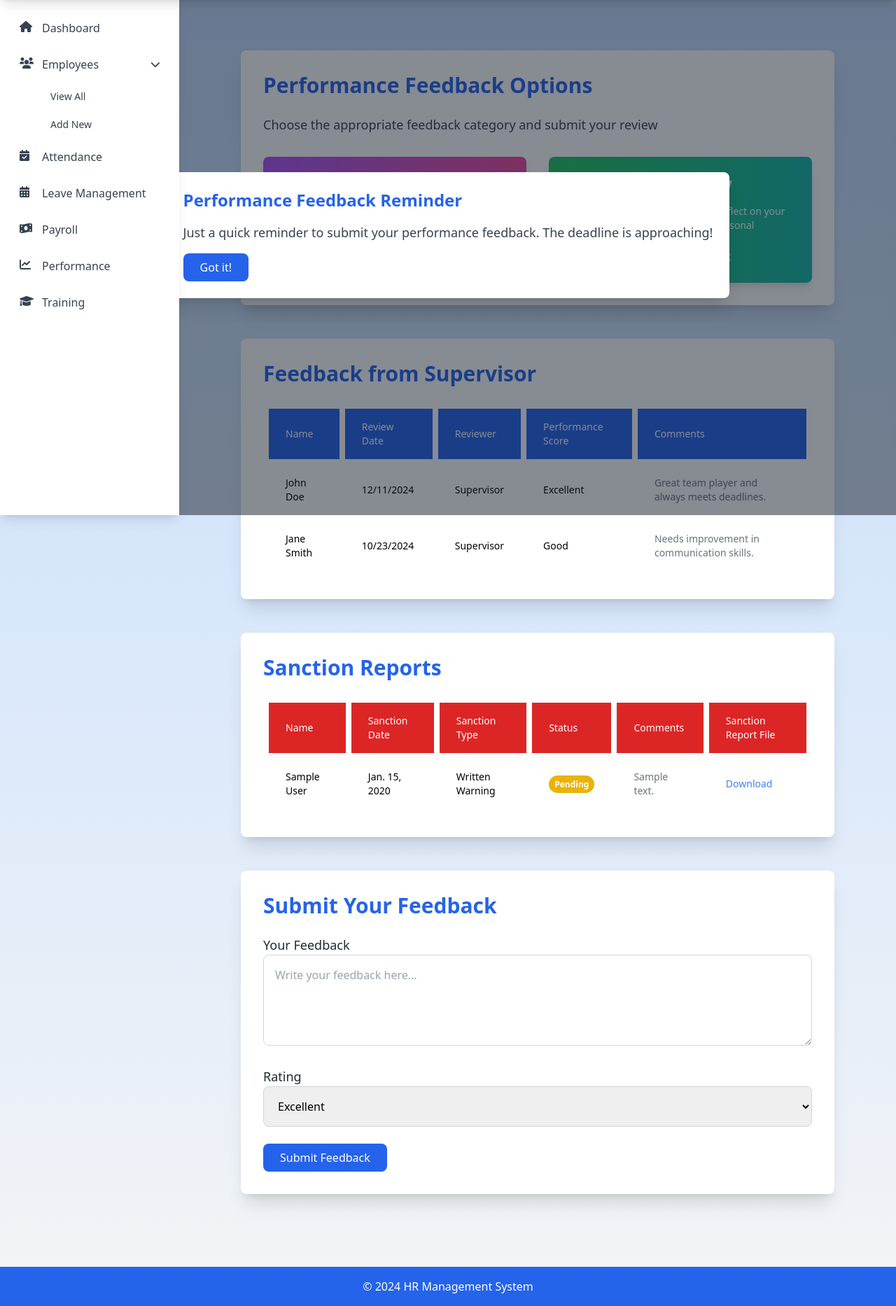
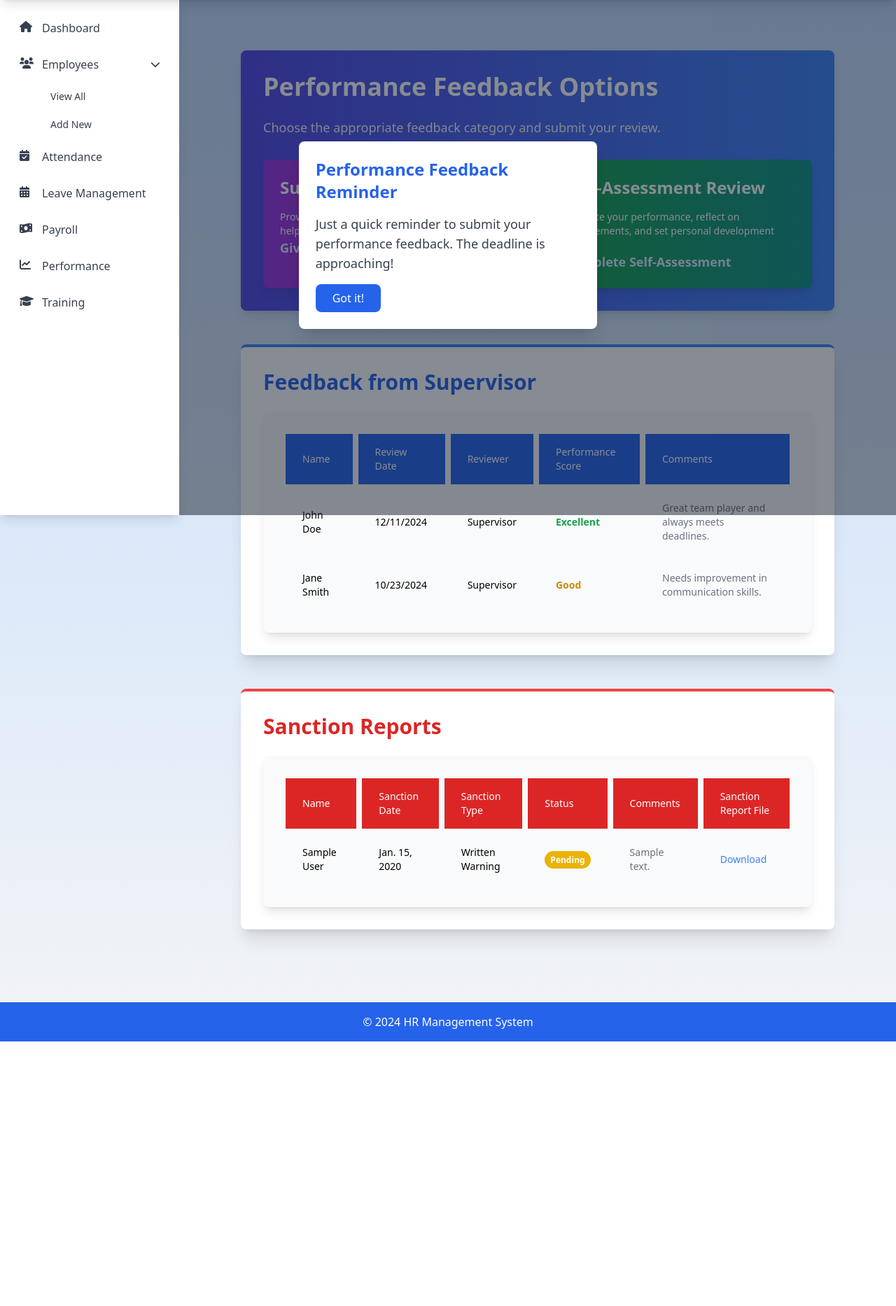
Before and after one commit to katkatty21/HRManagementSystemWeb, a Django app: page /performance_feedback/ in a window 1280 px wide. Shown: the part 64-1930 px from the top of the page at 70% size. After the commit the page ends 1552 px from the top, so only its background shows below. Run offline with Django 5.2, Linux system fonts and the light colour scheme; tables that the repository leaves empty hold one stand-in row (values such as "Sample post"); some libraries are stand-ins or nearby versions.

Commit message:
Sanction report design update

```diff
--- a/hrmanagementsystem/hrmanagement/templates/pages/performance_feedback.html
+++ b/hrmanagementsystem/hrmanagement/templates/pages/performance_feedback.html
@@ -1,4 +1,3 @@
-
 {% extends 'pages/base.html' %}
 
 {% block title %}
@@ -6,38 +5,35 @@ Performance Feedback
 {% endblock %}
 
 {% block content %}
-
-
 <!-- Main Content Section -->
 <div class="container mx-auto mt-12 px-6 lg:px-16">
 
     <!-- Feedback Navigation Section -->
-    <div class="bg-white rounded-lg shadow-xl p-8 mb-12">
-        <h3 class="text-3xl font-semibold text-blue-600 mb-6">Performance Feedback Options</h3>
-        <p class="text-lg text-gray-700 mb-8">Choose the appropriate feedback category and submit your review</p>
+    <div class="bg-gradient-to-r from-indigo-600 to-blue-500 rounded-lg shadow-lg p-8 mb-12">
+        <h3 class="text-4xl font-semibold text-white mb-6">Performance Feedback Options</h3>
+        <p class="text-lg text-gray-100 mb-8">Choose the appropriate feedback category and submit your review.</p>
 
         <div class="grid grid-cols-1 md:grid-cols-2 gap-8">
-
             <!-- Submit Peer Feedback -->
-            <div class="bg-gradient-to-r from-purple-500 to-pink-500 text-white p-6 rounded-lg shadow-lg hover:scale-105 transition-all duration-300">
-                <h4 class="text-xl font-semibold mb-4">Submit Peer Feedback</h4>
-                <p class="text-sm">Provide constructive feedback for your colleagues, helping them grow professionally.</p>
-                <a href="#" class="mt-4 text-blue-200 hover:text-blue-100 text-lg font-semibold transition-all duration-300">Give Peer Feedback</a>
+            <div class="bg-gradient-to-r from-purple-600 to-pink-600 text-white p-6 rounded-lg shadow-lg hover:scale-105 transform transition-all duration-300 hover:shadow-xl">
+                <h4 class="text-2xl font-semibold mb-4">Submit Peer Feedback</h4>
+                <p class="text-sm">Provide constructive feedback to your colleagues, helping them grow professionally.</p>
+                <a href="#" class="mt-4 text-blue-100 hover:text-blue-50 text-lg font-semibold transition-all duration-300">Give Peer Feedback</a>
             </div>
 
             <!-- Self-Assessment Review -->
-            <div class="bg-gradient-to-r from-green-500 to-teal-500 text-white p-6 rounded-lg shadow-lg hover:scale-105 transition-all duration-300">
-                <h4 class="text-xl font-semibold mb-4">Self-Assessment Review</h4>
-                <p class="text-sm">Evaluate your own performance, reflect on your achievements, and set goals for personal development.</p>
-                <a href="#" class="mt-4 text-blue-200 hover:text-blue-100 text-lg font-semibold transition-all duration-300">Complete Self-Assessment</a>
+            <div class="bg-gradient-to-r from-green-600 to-teal-600 text-white p-6 rounded-lg shadow-lg hover:scale-105 transform transition-all duration-300 hover:shadow-xl">
+                <h4 class="text-2xl font-semibold mb-4">Self-Assessment Review</h4>
+                <p class="text-sm">Evaluate your performance, reflect on achievements, and set personal development goals.</p>
+                <a href="#" class="mt-4 text-blue-100 hover:text-blue-50 text-lg font-semibold transition-all duration-300">Complete Self-Assessment</a>
             </div>
         </div>
     </div>
 
     <!-- Feedback from Supervisor Section -->
-    <div class="bg-white rounded-lg shadow-xl p-8 mb-12">
+    <div class="bg-white rounded-lg shadow-xl p-8 mb-12 border-t-4 border-blue-500">
         <h3 class="text-3xl font-semibold text-blue-600 mb-6">Feedback from Supervisor</h3>
-        <div class="overflow-x-auto">
+        <div class="overflow-x-auto bg-gray-50 p-6 rounded-lg shadow-lg">
             <table class="min-w-full table-auto border-separate border-spacing-2">
                 <thead class="bg-blue-600 text-white text-sm">
                     <tr>
@@ -49,18 +45,22 @@ Performance Feedback
                     </tr>
                 </thead>
                 <tbody>
-                    <tr class="border-b hover:bg-gray-50">
+                    <tr class="border-b hover:bg-gray-100">
                         <td class="px-6 py-4 text-sm">John Doe</td>
                         <td class="px-6 py-4 text-sm">12/11/2024</td>
                         <td class="px-6 py-4 text-sm">Supervisor</td>
-                        <td class="px-6 py-4 text-sm">Excellent</td>
+                        <td class="px-6 py-4 text-sm">
+                            <span class="text-green-600 font-semibold">Excellent</span>
+                        </td>
                         <td class="px-6 py-4 text-sm text-gray-500">Great team player and always meets deadlines.</td>
                     </tr>
-                    <tr class="border-b hover:bg-gray-50">
+                    <tr class="border-b hover:bg-gray-100">
                         <td class="px-6 py-4 text-sm">Jane Smith</td>
                         <td class="px-6 py-4 text-sm">10/23/2024</td>
                         <td class="px-6 py-4 text-sm">Supervisor</td>
-                        <td class="px-6 py-4 text-sm">Good</td>
+                        <td class="px-6 py-4 text-sm">
+                            <span class="text-yellow-600 font-semibold">Good</span>
+                        </td>
                         <td class="px-6 py-4 text-sm text-gray-500">Needs improvement in communication skills.</td>
                     </tr>
                 </tbody>
@@ -69,9 +69,9 @@ Performance Feedback
     </div>
 
     <!-- Sanction Reports Section -->
-<div class="bg-white rounded-lg shadow-xl p-8 mb-12">
-    <h3 class="text-3xl font-semibold text-blue-600 mb-6">Sanction Reports</h3>
-    <div class="overflow-x-auto">
+    <div class="bg-white rounded-lg shadow-xl p-8 mb-12 border-t-4 border-red-500">
+        <h3 class="text-3xl font-semibold text-red-600 mb-6">Sanction Reports</h3>
+        <div class="overflow-x-auto bg-gray-50 p-6 rounded-lg shadow-lg">
             <table class="min-w-full table-auto border-separate border-spacing-2">
                 <thead class="bg-red-600 text-white text-sm">
                     <tr>
@@ -85,10 +85,8 @@ Performance Feedback
                 </thead>
                 <tbody>
                     {% for report in sanction_reports %}
-                    <tr class="border-b hover:bg-gray-50">
-                        <td class="px-6 py-4 text-sm">
-                            {{ report.employee.first_name }} {{ report.employee.last_name }}
-                        </td>
+                        <tr class="border-b hover:bg-gray-100">
+                            <td class="px-6 py-4 text-sm">{{ report.employee.first_name }} {{ report.employee.last_name }}</td>
                             <td class="px-6 py-4 text-sm">{{ report.sanction_date }}</td>
                             <td class="px-6 py-4 text-sm">{{ report.sanction_type }}</td>
                             <td class="px-6 py-4 text-sm">
@@ -105,7 +103,7 @@ Performance Feedback
                             <td class="px-6 py-4 text-sm text-gray-500">{{ report.sanction_details }}</td>
                             <td class="px-6 py-4 text-sm">
                                 {% if report.sanction_report_file %}
-                                <a href="{{ report.sanction_report_file.url }}" class="text-blue-500" target="_blank">Download</a>
+                                    <a href="{{ report.sanction_report_file.url }}" class="text-blue-500 hover:text-blue-700" target="_blank">Download</a>
                                 {% else %}
                                     <span class="text-gray-500">No file</span>
                                 {% endif %}
@@ -121,50 +119,11 @@ Performance Feedback
         </div>
     </div>
 
-
-    <!-- Submit Your Feedback Form Section -->
-    <div class="bg-white rounded-lg shadow-xl p-8 mb-12">
-        <h3 class="text-3xl font-semibold text-blue-600 mb-6">Submit Your Feedback</h3>
-
-        <form method="POST" class="space-y-6">
-            {% csrf_token %}
-
-            <!-- Feedback Textarea -->
-            <div class="mb-4">
-                <label for="feedback" class="block text-lg font-medium text-gray-800">Your Feedback</label>
-                <textarea id="feedback" name="feedback" rows="4" class="w-full border border-gray-300 rounded-lg p-4 transition-all focus:ring-2 focus:ring-blue-500" required placeholder="Write your feedback here..."></textarea>
-            </div>
-
-            <!-- Rating Dropdown -->
-            <div class="mb-4">
-                <label for="rating" class="block text-lg font-medium text-gray-800">Rating</label>
-                <select id="rating" name="rating" class="w-full border border-gray-300 rounded-lg p-4 transition-all focus:ring-2 focus:ring-blue-500" required>
-                    <option value="Excellent">Excellent</option>
-                    <option value="Good">Good</option>
-                    <option value="Average">Average</option>
-                    <option value="Poor">Poor</option>
-                </select>
-            </div>
-
-            <!-- Submit Button -->
-            <button type="submit" class="bg-blue-600 text-white py-2 px-6 rounded-lg hover:bg-blue-700 transition-all duration-300">Submit Feedback</button>
-        </form>
-    </div>
-
-    <!-- Real-time Feedback Status -->
-    <div id="status" class="hidden bg-teal-200 text-teal-800 p-4 rounded-lg shadow-lg mb-8">
-        <div class="flex items-center">
-            <i class="fas fa-check-circle mr-3 text-2xl"></i>
-            <p>Your feedback has been submitted successfully!</p>
-        </div>
-    </div>
 </div>
 
 <!-- Pop-up Reminder Modal -->
 <div id="reminder-modal" class="fixed inset-0 bg-gray-900 bg-opacity-50 flex justify-center items-center hidden">
-    <div class="bg-white p-6 rounded-lg shadow-xl w
-
--1/3">
+    <div class="bg-white p-6 rounded-lg shadow-xl w-1/3">
         <h4 class="text-2xl font-semibold text-blue-600 mb-4">Performance Feedback Reminder</h4>
         <p class="text-lg text-gray-700 mb-4">Just a quick reminder to submit your performance feedback. The deadline is approaching!</p>
         <button id="close-modal" class="bg-blue-600 text-white py-2 px-6 rounded-lg hover:bg-blue-700 transition-all duration-300">Got it!</button>
@@ -182,4 +141,5 @@ Performance Feedback
         document.getElementById('reminder-modal').classList.add('hidden');
     }
 </script>
+
 {% endblock %}
```
Lines whose indentation alone changed are shown as unchanged.
